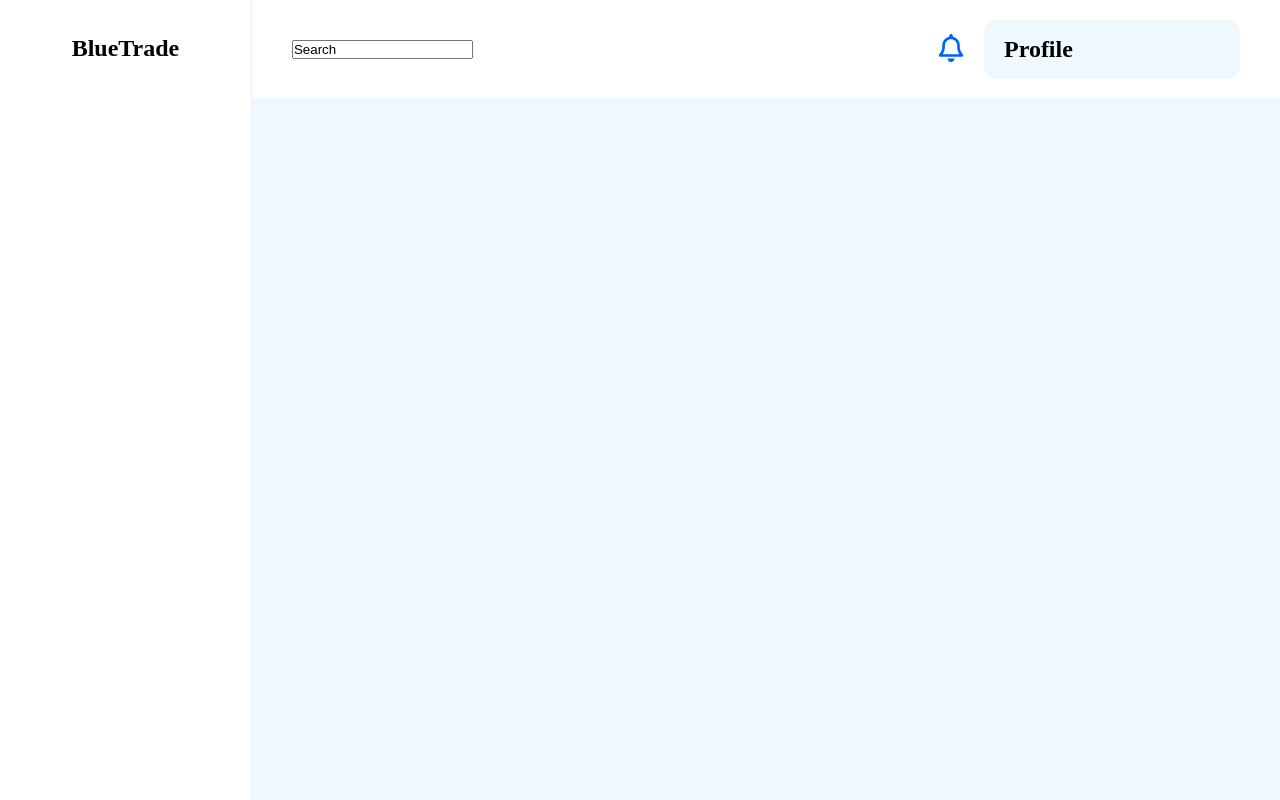
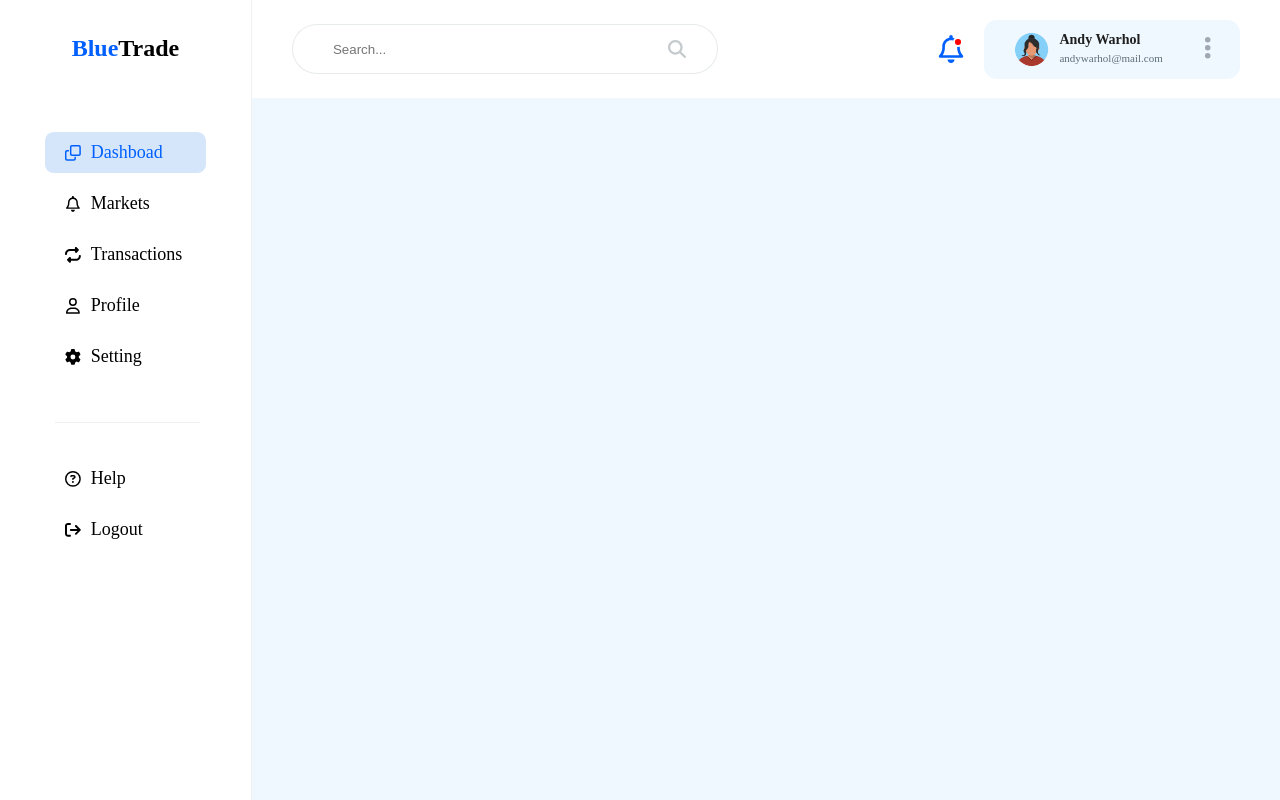
Before and after one commit to Jobayerrahman/BlueTrade, a Next.js app: page / in a window 1280 px wide. Built offline with nearby package versions, Linux system fonts and the light colour scheme.

Commit message:
Topmen & Sidebar created

```diff
--- a/app/components/Sidebar/Sidebar.js
+++ b/app/components/Sidebar/Sidebar.js
@@ -1,10 +1,52 @@
 import React from 'react';
-import styles from './Sidebar.module.css'
+import styles from './Sidebar.module.css';
+import { FontAwesomeIcon } from '@fortawesome/react-fontawesome';
+import { faBell, faClone, faUser, faCircleQuestion } from '@fortawesome/free-regular-svg-icons';
+import { faGear, faRepeat,faArrowRightFromBracket } from '@fortawesome/free-solid-svg-icons';
 
 function Sidebar(props) {
     return (
         <div className={styles.sidebarWrapper}>
-            <h2>BlueTrade</h2>
+            <div className={styles.sidebarHeader}>
+                <h2>Blue<span>Trade</span></h2>
+            </div>
+            <div className={styles.sidebarMenu}>
+                <ul>
+                    <li className={styles.active}>
+                        <FontAwesomeIcon className={styles.menuIcon} icon={faClone} />
+                        <h2>Dashboad</h2>
+                    </li>
+                    <li>
+                        <FontAwesomeIcon className={styles.menuIcon} icon={faBell} />
+                        <h2>Markets</h2>
+                    </li>
+                    <li>
+                        <FontAwesomeIcon className={styles.menuIcon} icon={faRepeat} />
+                        <h2>Transactions</h2>
+                    </li>
+                    <li>
+                        <FontAwesomeIcon className={styles.menuIcon} icon={faUser} />
+                        <h2>Profile</h2>
+                    </li>
+                    <li>
+                        <FontAwesomeIcon className={styles.menuIcon} icon={faGear} />
+                        <h2>Setting</h2>
+                    </li>
+                </ul>
+            </div>
+            <div className={styles.sidebarDivider}></div>
+            <div className={styles.sidebarMenu}>
+                <ul>
+                    <li>
+                        <FontAwesomeIcon className={styles.menuIcon} icon={faCircleQuestion} />
+                        <h2>Help</h2>
+                    </li>
+                    <li>
+                        <FontAwesomeIcon className={styles.menuIcon} icon={faArrowRightFromBracket} />
+                        <h2>Logout</h2>
+                    </li>
+                </ul>
+            </div>
         </div>
     );
 }
--- a/app/components/Sidebar/Sidebar.module.css
+++ b/app/components/Sidebar/Sidebar.module.css
@@ -6,6 +6,61 @@
     background-color: var(--primary-barBackground);
     min-height: 100vh;
     border-right: 1px solid #f1f1f1;
-    padding: 35px;
+    padding: 0px 35px;
     text-align: center;
 }
+
+.sidebarHeader{
+    padding: 35px 0px;
+}
+
+.sidebarHeader h2{
+    color: #0060FF;
+}
+
+.sidebarHeader span{
+    color: var(--primary-colorText);
+}
+
+.sidebarMenu{
+    padding: 35px 0px;
+}
+
+.sidebarMenu ul{
+    padding: 0px 10px;
+}
+
+.sidebarMenu ul>li{
+    list-style: none;
+    display: flex;
+    justify-content:flex-start;
+    align-items: center;
+    padding: 10px 20px;
+    margin-bottom: 10px;
+    border-radius: 8.83px;
+    cursor: pointer;
+}
+
+.sidebarMenu ul>li.active{
+    background-color: #D5E6FB;
+    color: #0060FF;
+}
+
+.menuIcon{
+    width: 15.83px;
+    height: 15.83px;
+    margin-right: 10px;
+    font-weight: 500;
+}
+
+.sidebarMenu ul>li h2{
+    font-size: 18px;
+    font-weight: 500;
+}
+
+.sidebarDivider{
+    width: 80%;
+    height: 1px;
+    background-color: #E8EAECC7;
+    margin: 0px 20px;
+}
--- a/app/components/Topmenu/Topmenu.js
+++ b/app/components/Topmenu/Topmenu.js
@@ -1,20 +1,45 @@
 import React from 'react';
-import styles from './Topmenu.module.css'
+import styles from './Topmenu.module.css';
+import { useState } from 'react';
 import { FontAwesomeIcon } from '@fortawesome/react-fontawesome';
 import { faBell } from '@fortawesome/free-regular-svg-icons';
+import profile from '../../../public/Image/profile.png';
+import Image from 'next/image';
+import { faMagnifyingGlass, faEllipsisVertical } from '@fortawesome/free-solid-svg-icons';
 
 function Topmenu(props) {
+    const [search, setSearch] = useState('');
+
+    const handleInput = (e) =>{
+        if(e.target.type ==='text'){
+            const inputValue = e.target.value;
+            setSearch(inputValue);
+        }
+    }
     return (
         <div className={styles.topMenuWrapper}>
             <div className={styles.searchWrapper}>
-                <input value="Search"/>
+                <input className={styles.searchInput} type="text" value={search} onChange={handleInput} placeholder='Search...'/>
+                <FontAwesomeIcon className={styles.searchIcon} icon={faMagnifyingGlass} />
             </div>
             <div className={styles.menuWrapper}>
                 <div className={styles.menuIconWrapper}>
                     <FontAwesomeIcon className={styles.menuIcon} icon={faBell} />
+                    <span className={styles.activeCircle}></span>
                 </div>
                 <div className={styles.profileWrapper}>
-                    <h2>Profile</h2>
+                    <div className={styles.profileInfo}>
+                        <div className={styles.profileImageWrapper}>
+                            <Image className={styles.profileImage}  src={profile} alt=''/>
+                        </div>
+                        <div className={styles.profileDetails}>
+                            <h2>Andy Warhol</h2>
+                            <span>andywarhol@mail.com</span>
+                        </div>
+                    </div>
+                    <div className={styles.profileDropIcon}>
+                        <FontAwesomeIcon className={styles.ellipsisIcon} icon={faEllipsisVertical} />
+                    </div>
                 </div>
             </div>
         </div>
--- a/app/components/Topmenu/Topmenu.module.css
+++ b/app/components/Topmenu/Topmenu.module.css
@@ -8,10 +8,37 @@
     background-color: var(--primary-barBackground);
 }
 
+.searchWrapper{
+    display: flex;
+    justify-content: space-between;
+    align-items: center;
+}
+
+.searchInput{
+    width: 626px;
+    height: 50px;
+    border-radius: 57px;
+    border: 1.3px solid #C4CACD66;
+    padding: 0px 40px;
+}
+
+.searchIcon{
+    width: 18px;
+    height: 18px;
+    color: #C4CACD;
+    margin: -50px;
+    cursor: pointer;
+}
+
 .menuWrapper{
     display: flex;
     justify-content: space-between;
     align-items: center;
+}
+
+.menuIconWrapper{
+    display: flex;
+    justify-content: space-between;
 }
 
 .menuIcon{
@@ -19,6 +46,17 @@
     height: 28px;
     color: #0060FF;
     margin-right: 20px;
+    cursor: pointer;
+}
+
+.activeCircle{
+    position: absolute;
+    border-radius: 50%;
+    background-color: #ff0000;
+    height: .6rem;
+    width: .6rem;
+    border: 2px solid #fff;
+    margin: 2px 0px 0px 15px;
 }
 
 .profileWrapper{
@@ -31,3 +69,58 @@
     padding: 10px 20px;
     border-radius: 12.63px;
 }
+
+.profileInfo{
+    display: flex;
+    justify-content: space-between;
+}
+
+.profileImageWrapper{
+    padding: 0px 10px;
+    margin-top: 5px;
+}
+
+.profileImage{
+    width: 35.46px;
+    height: 35.46px;
+}
+
+.profileDetails{
+    display: flex;
+    flex-direction: column;
+    justify-content: center;
+}
+
+.profileDetails h2{
+    font-size: 14px;
+    font-weight: 600;
+    line-height: 8.46px;
+    margin-bottom: 10px;
+    color: #1F1F1F;
+}
+
+.profileDetails span{
+    font-size: 11px;
+    font-weight: 500;
+    line-height: 8.46px;
+    color: #5E6E78;
+}
+
+.ellipsisIcon{
+    width: 25.46px;
+    height: 25.46px;
+    color: #A2A7B4;
+    cursor: pointer;
+}
+
+@media only screen and (max-width: 2000px) {
+    .searchInput{
+        width: 426px;
+    }
+}
+
+@media only screen and (max-width: 1024px) {
+    .searchInput{
+        width: 226px;
+    }
+}
--- a/styles/globals.css
+++ b/styles/globals.css
@@ -2,11 +2,13 @@
   --primary-background: #F0F8FF;
   --secondary-background: #F0F8FF;
   --primary-barBackground: #FFFFFF;
+  --primary-colorText: #000;
 }
 [data-theme='dark']{
   --primary-background: #8ABEEB38;
   --secondary-background: #12131A;
   --primary-barBackground: #1C1C25;
+  --primary-colorText: #fff;
 }
 
 
```
Also changed, not shown: public/Image/profile.png (added).
